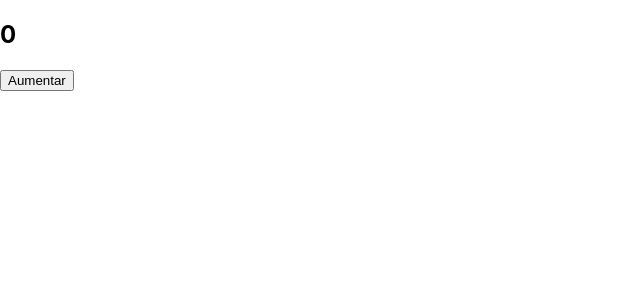
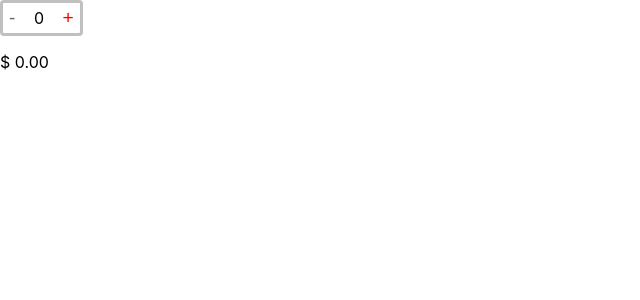
Before and after one commit to br-adriel/react-hooks-dio, a React (Create React App) app: page / in a window 1280 px wide. Shown: the top 300 px of the page, without its empty margins (0-640 px from the left). Built offline with nearby package versions, Linux system fonts and the light colour scheme.

Commit message:
Adiciona contador com useEffect

```diff
--- a/src/components/App/App.js
+++ b/src/components/App/App.js
@@ -1,8 +1,8 @@
-import SmartCounter from '../SmartCounter/SmartCounter';
+import IFoodCounter from '../IFoodCounter/IFoodCounter';
 import './App.css';
 
 function App() {
-  return <SmartCounter />;
+  return <IFoodCounter />;
 }
 
 export default App;
--- /dev/null
+++ b/src/components/IFoodCounter/IFoodCounter.css
@@ -0,0 +1,23 @@
+.counter-wrapper {
+  display: flex;
+  border: 3px solid rgb(192, 192, 192);
+  border-radius: 4px;
+  align-items: center;
+  justify-content: space-between;
+  height: 30px;
+  width: 6%;
+}
+
+.counter-button-active,
+.counter-button-deactivated {
+  border: none;
+  background-color: transparent;
+  height: 100%;
+  font-size: larger;
+  color: red;
+  cursor: pointer;
+}
+
+.counter-button-deactivated {
+  color: rgb(105, 105, 105);
+}
--- /dev/null
+++ b/src/components/IFoodCounter/IFoodCounter.js
@@ -0,0 +1,37 @@
+import { useEffect, useState } from 'react';
+import './IFoodCounter.css';
+
+const IFoodCounter = () => {
+  const [value, setValue] = useState(0);
+  const [preco, setPreco] = useState((0.0).toFixed(2));
+
+  useEffect(() => {
+    setPreco((2 * value).toFixed(2));
+  }, [value]);
+
+  const add = () => {
+    setValue((prevValue) => prevValue + 1);
+  };
+  const subtract = () => {
+    setValue((prevValue) => (prevValue > 0 ? prevValue - 1 : 0));
+  };
+  return (
+    <>
+      <div className='counter-wrapper'>
+        <button
+          className={'counter-button-' + (value > 0 ? 'active' : 'deactivated')}
+          onClick={subtract}
+        >
+          -
+        </button>
+        <p>{value}</p>
+        <button className='counter-button-active' onClick={add}>
+          +
+        </button>
+      </div>
+      <p id='moeda'>$ {preco}</p>
+    </>
+  );
+};
+
+export default IFoodCounter;
```
